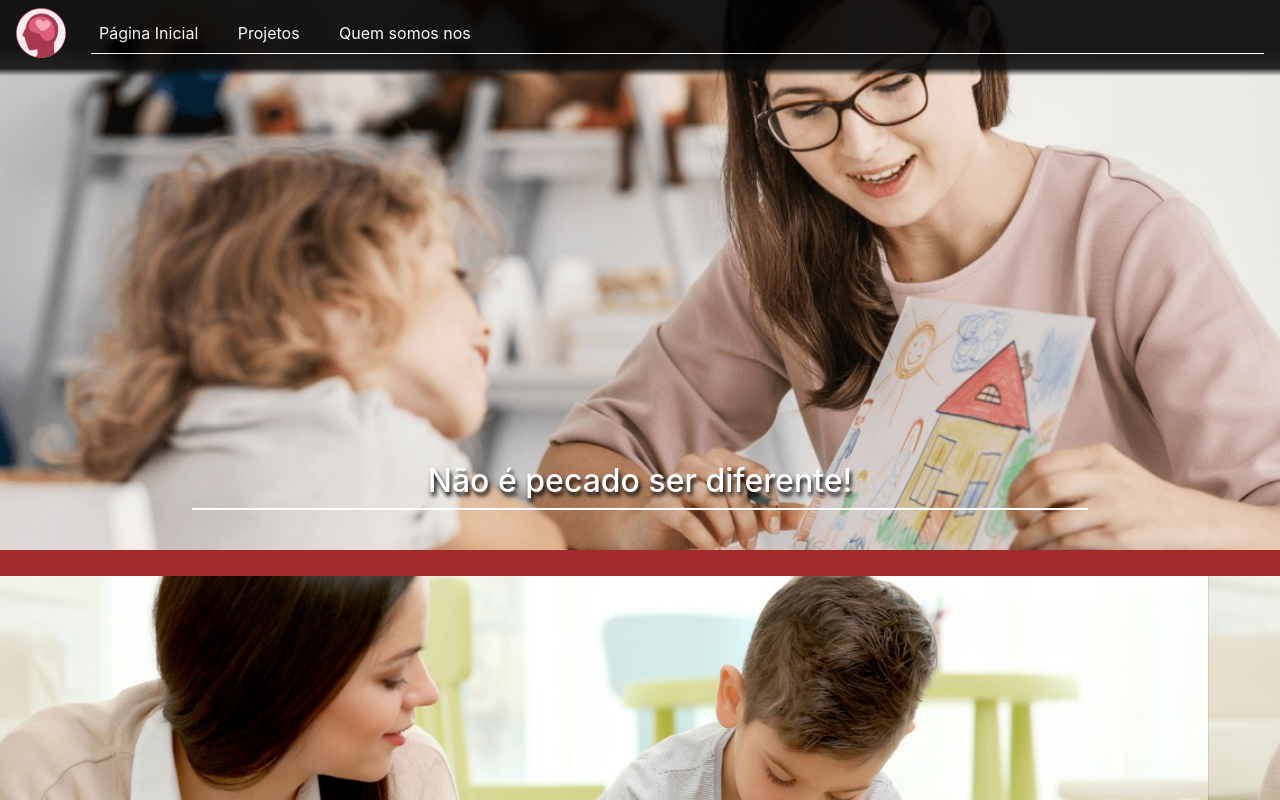
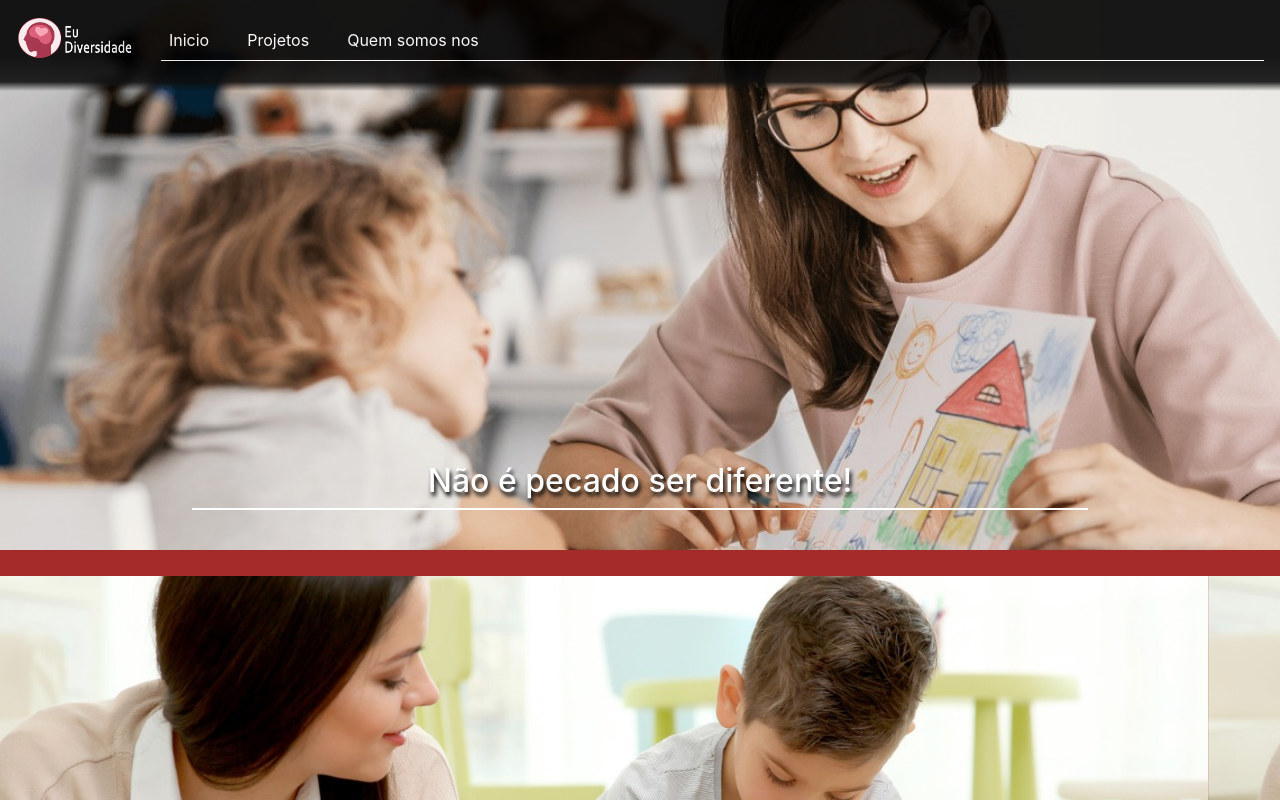
Before and after one commit to EuDiversidade/EuDiversidade, an Angular app: page /home in a window 1280 px wide. Shown: the top 800 px of the page. Built offline with nearby package versions, Linux system fonts and the light colour scheme.

Commit message:
Mudando logo em diferentes tamnhos de tela

```diff
--- a/src/app/cabecalho/cabecalho.component.html
+++ b/src/app/cabecalho/cabecalho.component.html
@@ -1,7 +1,12 @@
 <header class="header">
   <nav class="navbar navbar-expand-lg navbar-dark">
     <div class="header_logo">
-      <img src="assets/Logo-EuDiversidade.png" width="50" height="50" alt="">
+      <div *ngIf="!mobile; else mobileLogo">
+          <img src="assets/Logo-EuDiversidade.png" width="50" height="50" alt="">
+      </div>
+      <ng-template #mobileLogo>
+          <img src="assets/Logo-EuDiversidade-Texto.png" width="120" height="65" alt="">
+      </ng-template>
     </div>
 
     <button class="navbar-toggler" type="button" data-toggle="collapse" data-target="#navbarNav" aria-controls="navbarNav" aria-expanded="false" aria-label="Toggle navigation">
@@ -12,7 +17,7 @@
       <div class="collapse navbar-collapse" id="navbarNav">
         <ul class="navbar-nav mr-auto">
           <li class="nav-item active">
-            <a class="nav-link" routerLink="/home" fragment="inicioComponent">Página Inicial <span class="sr-only">(current)</span></a>
+            <a class="nav-link" routerLink="/home" fragment="inicioComponent">Inicio<span class="sr-only">(current)</span></a>
           </li>
           <li class="nav-item active">
             <a class="nav-link" routerLink="/home" fragment="projetosComponent">Projetos</a>
--- a/src/app/cabecalho/cabecalho.component.ts
+++ b/src/app/cabecalho/cabecalho.component.ts
@@ -1,4 +1,4 @@
-import { Component, ElementRef, ViewChild } from '@angular/core';
+import { Component, ElementRef, HostListener, ViewChild } from '@angular/core';
 import { ScrollServiceService } from '../scroll-service.service';
 import { HomeComponent } from '../home/home.component';
 
@@ -8,5 +8,21 @@ import { HomeComponent } from '../home/home.component';
   styleUrls: ['./cabecalho.component.css'],
 })
 export class CabecalhoComponent {
+  mobile = false
 
+  ngOnInit() {
+    if (window.screen.width < 992) {
+      this.mobile = true
+    }
+  }
+
+  @HostListener('window:resize', ['$event'])
+  onResize(event: Event): void {
+    if (window.innerWidth < 992) {
+      this.mobile = true
+    }
+    else {
+      this.mobile = false
+    }
+  }
 }
```
